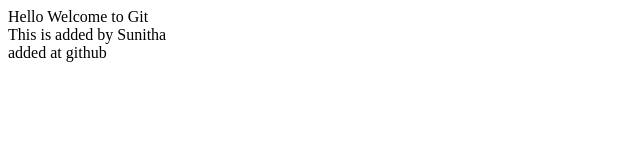
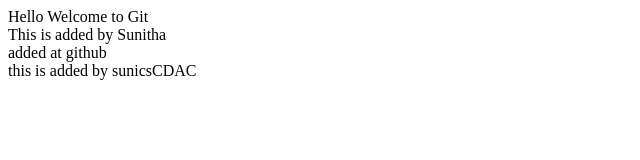
Before and after one commit to sunicsCDAC/testInt, a plain HTML site: page index.html in a window 1280 px wide. Shown: the whole page, without its empty margins (0-640 px from the left). Drawn offline with Linux system fonts and the light colour scheme.

Commit message:
Update index.html

```diff
--- a/index.html
+++ b/index.html
@@ -5,5 +5,6 @@
 Hello Welcome to Git<br>
 This is added by Sunitha<br>
   added at github<br>
+  this is added by sunicsCDAC<br>
 </body>
 </html>
```
